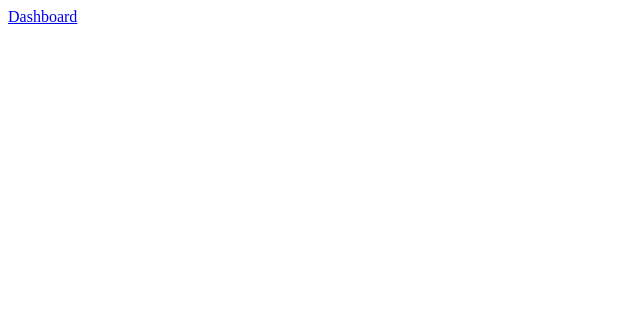
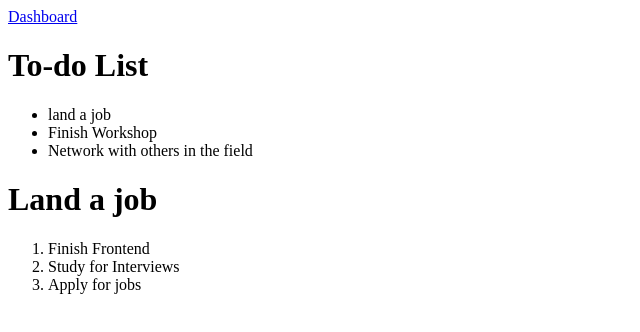
Before and after one commit to NunezAN/project_02, a plain HTML site: page dashboard.html in a window 1280 px wide. Shown: the whole page, without its empty margins (0-640 px from the left). Drawn offline with Linux system fonts and the light colour scheme.

Commit message:
added lists

```diff
--- a/dashboard.html
+++ b/dashboard.html
@@ -1,13 +1,26 @@
 <!DOCTYPE html>
 <html lang="en">
-<head>
-    <meta charset="UTF-8">
-    <meta http-equiv="X-UA-Compatible" content="IE=edge">
-    <meta name="viewport" content="width=device-width, initial-scale=1.0">
+  <head>
+    <meta charset="UTF-8" />
+    <meta http-equiv="X-UA-Compatible" content="IE=edge" />
+    <meta name="viewport" content="width=device-width, initial-scale=1.0" />
     <title>Document</title>
-</head>
-<body>
-
-    <a href="/index.html">Dashboard</a>
-</body>
+  </head>
+  <body>
+    <div>
+      <a href="/index.html">Dashboard</a>
+    </div>
+    <h1>To-do List</h1>
+    <ul>
+      <li>land a job</li>
+      <li>Finish Workshop</li>
+      <li>Network with others in the field</li>
+    </ul>
+    <h1>Land a job</h1>
+    <ol>
+        <li>Finish Frontend</li>
+        <li>Study for Interviews</li>
+        <li>Apply for jobs</li>
+    </ol>
+  </body>
 </html>
```
